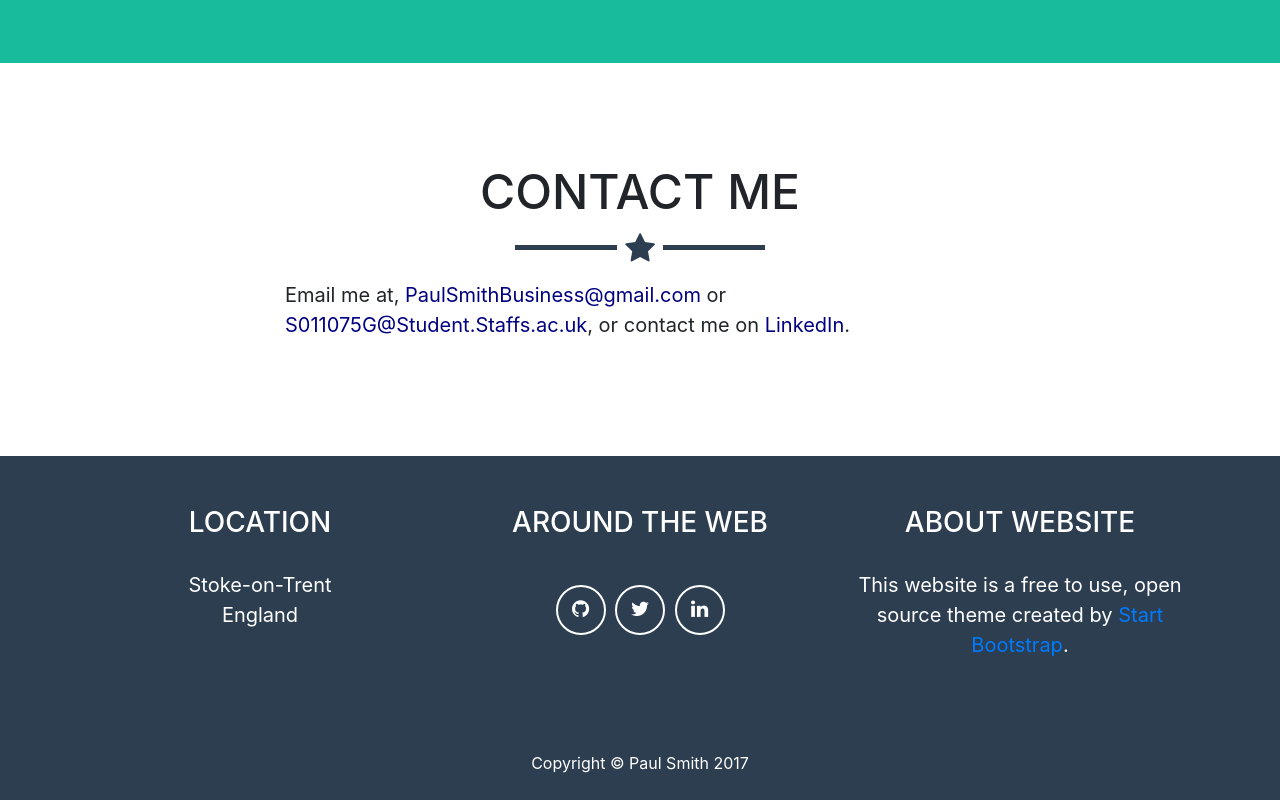
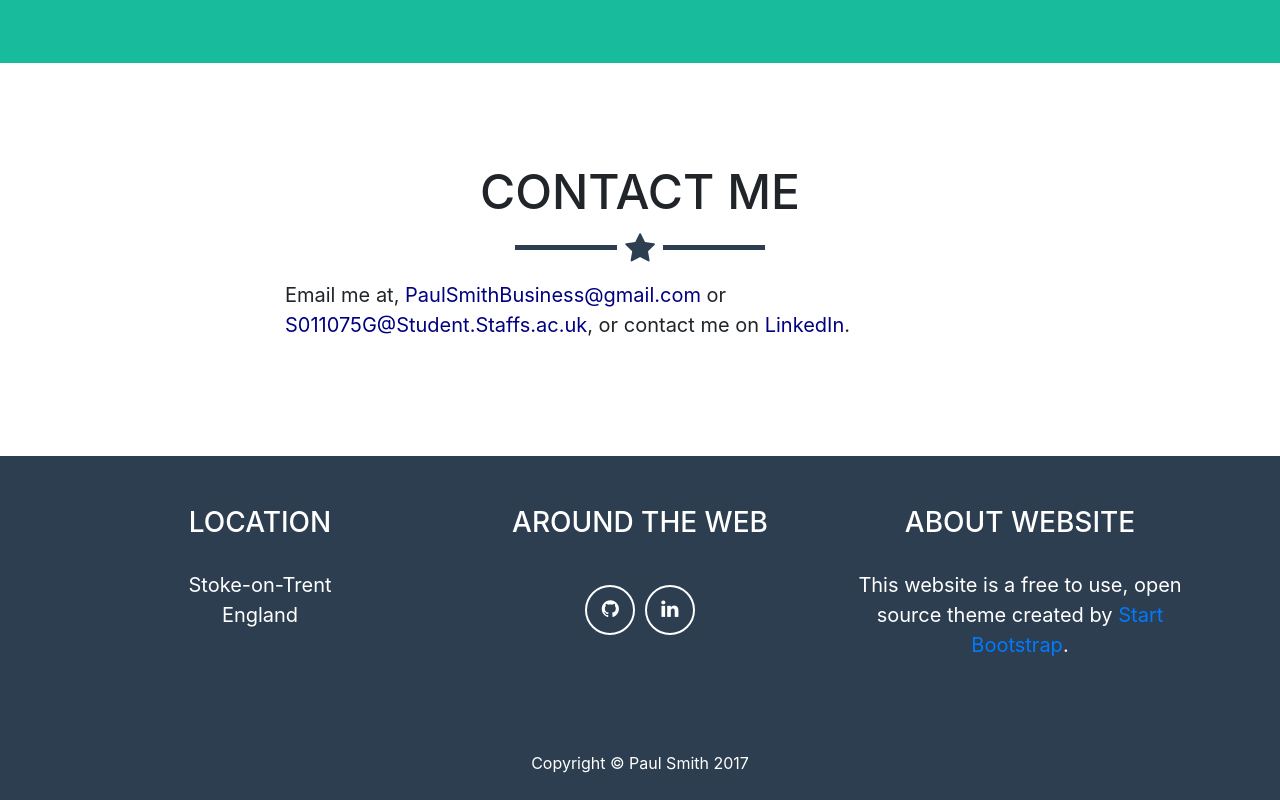
Before and after one commit to s011075g/s011075g.github.io, a website with bundled scripts: page index.html in a window 1280 px wide. Shown: the part 2035-2835 px from the top of the page. Built offline with nearby package versions, Linux system fonts and the light colour scheme; files whose address does not match are found by name.

Commit message:
text fixes
text fixes

```diff
--- a/index.html
+++ b/index.html
@@ -197,11 +197,6 @@
                   </a>
                 </li>
                 <li class="list-inline-item">
-                  <a class="btn-social btn-outline" href="#">
-                    <i class="fa fa-fw fa-twitter"></i>
-                  </a>
-                </li>
-                <li class="list-inline-item">
                   <a class="btn-social btn-outline" href="https://www.linkedin.com/in/-paulsmith">
                     <i class="fa fa-fw fa-linkedin"></i>
                   </a>
@@ -250,6 +245,7 @@
 					<h2>DirectX Project</h2>
 					<hr class="star-primary">
 					<img class="img-fluid img-centered" src="IMG/portfolio/NoImage.png" alt="">
+					<p><b><em>This piece of work has not yet been completed.</em></b></p>
 					<p class="small">This project was a part of my coursework at University.<br/>
 					In DirectX11 our task was to create the graphics for a game engine and the basics using C++ and DirectX 11. This entailed making the program to have phong lighting, texturing, and game controls.<br/>However, as I quickly added these in, I started adding in additional features; which I was intrested in.
 					<br/>All the features that I included in this project:</p>
```
